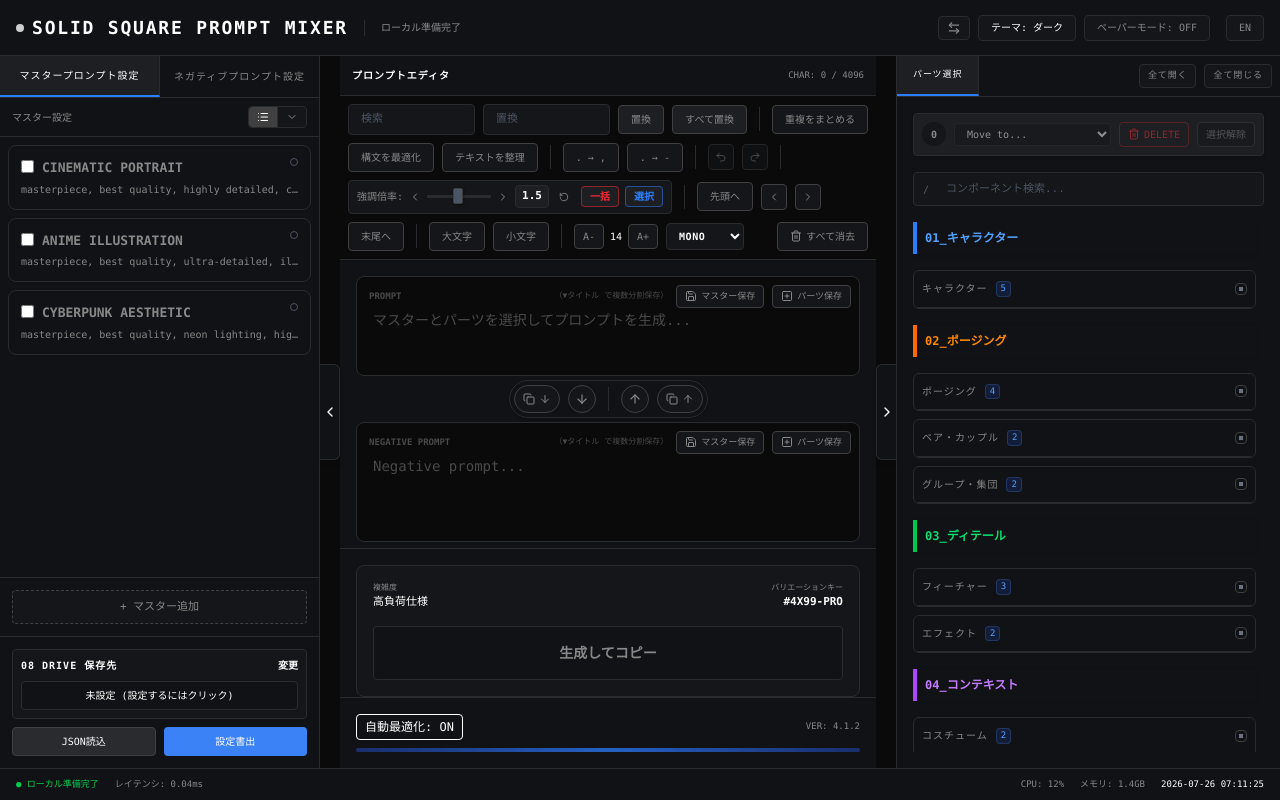
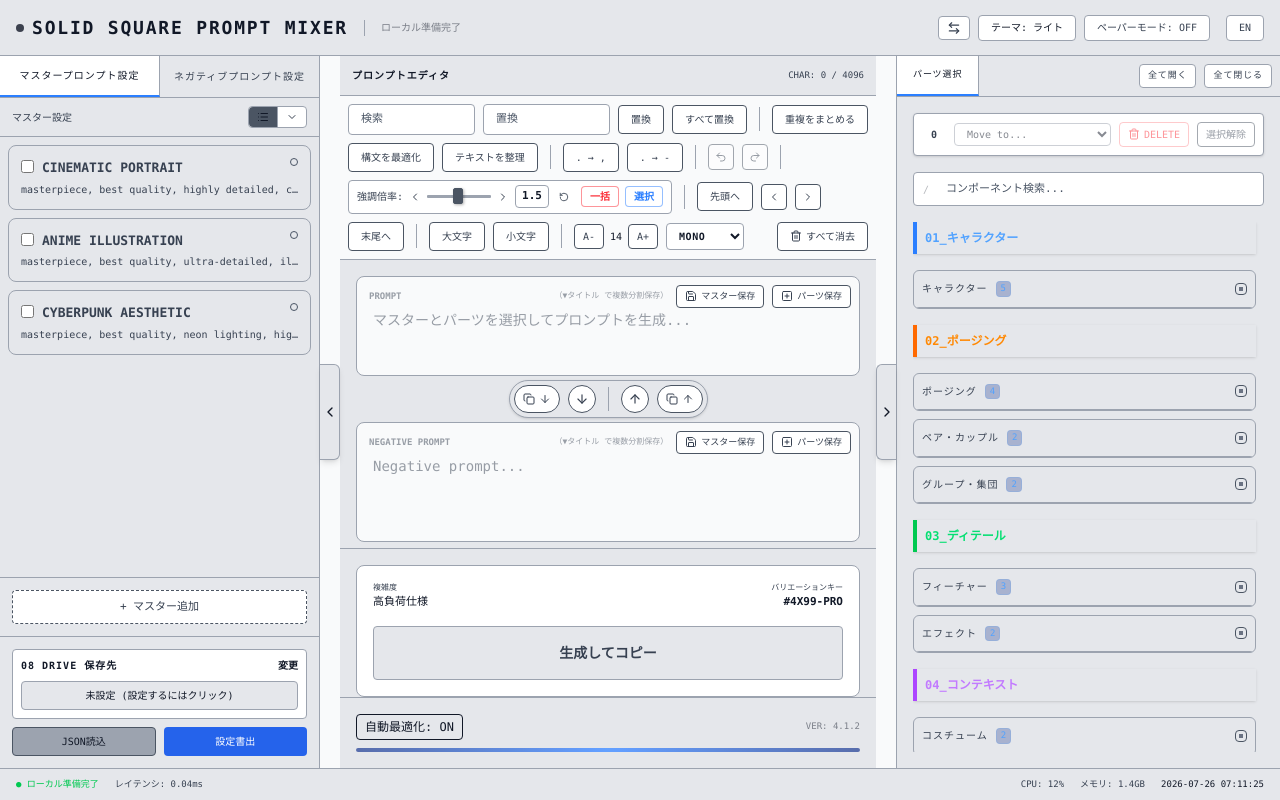
Before and after one commit to soroeru-afk/SOLID-SQUARE-PROMPT-MIXER-, a React (Vite) app: page / in a window 1280 px wide. Built offline with nearby package versions, Linux system fonts and the light colour scheme.

Commit message:
Fix export button text color to white for light mode and change default theme to light

```diff
--- a/public/sw.js
+++ b/public/sw.js
@@ -1,4 +1,4 @@
-const CACHE_NAME = 'prompt-mixer-cache-v1.0.13';
+const CACHE_NAME = 'prompt-mixer-cache-v1.0.14';
 
 self.addEventListener('install', (event) => {
   self.skipWaiting();
--- a/src/App.tsx
+++ b/src/App.tsx
@@ -14,7 +14,7 @@ const STORAGE_KEY = 'prompt_console_data';
 
 export default function App() {
   const [lang, setLang] = useState<Language>('ja');
-  const [theme, setTheme] = useState<'dark' | 'red' | 'light' | 'navy' | 'black'>('dark');
+  const [theme, setTheme] = useState<'dark' | 'red' | 'light' | 'navy' | 'black'>('light');
   const [paperMode, setPaperMode] = useState<boolean>(false);
   const [activeMasterTab, setActiveMasterTab] = useState<'master' | 'negative'>('master');
   const [data, setData] = useState<AppData>(() => {
@@ -704,7 +704,7 @@ export default function App() {
                 {t('import_json', lang)}
                 <input type="file" accept=".json" className="hidden" onChange={handleImport} />
               </label>
-              <button onClick={handleExport} className="flex-1 flex items-center justify-center px-2 py-1.5 bg-accent-main hover:opacity-80 text-[10px] font-mono border border-accent-dim rounded text-text-main transition-opacity cursor-pointer">
+              <button onClick={handleExport} className="flex-1 flex items-center justify-center px-2 py-1.5 bg-accent-main hover:opacity-80 text-[10px] font-mono border border-accent-dim rounded text-white transition-opacity cursor-pointer">
                 {t('export_config', lang)}
               </button>
             </div>
```
